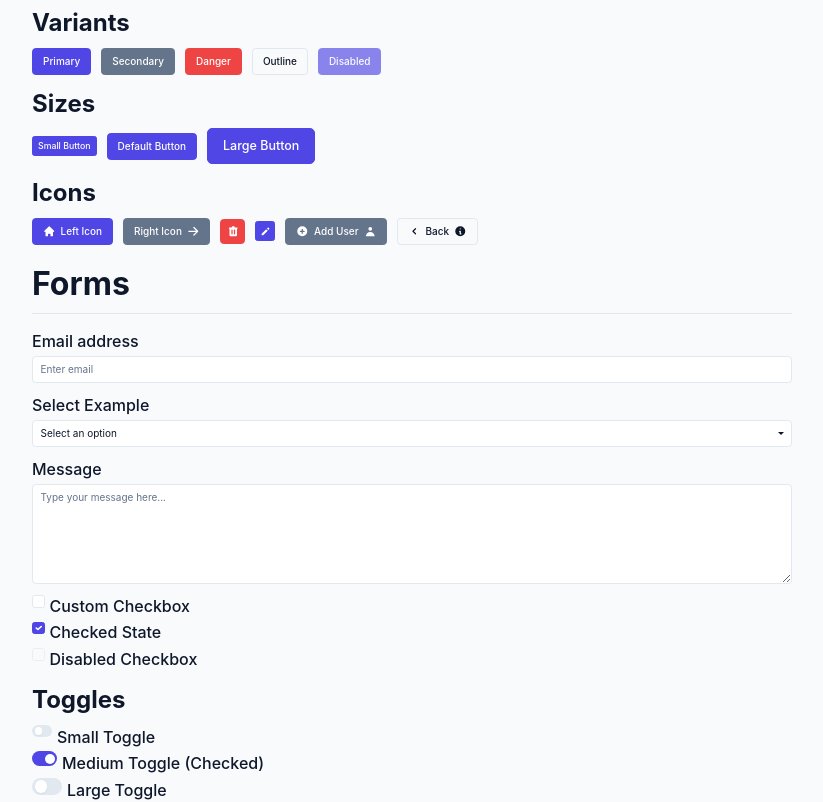
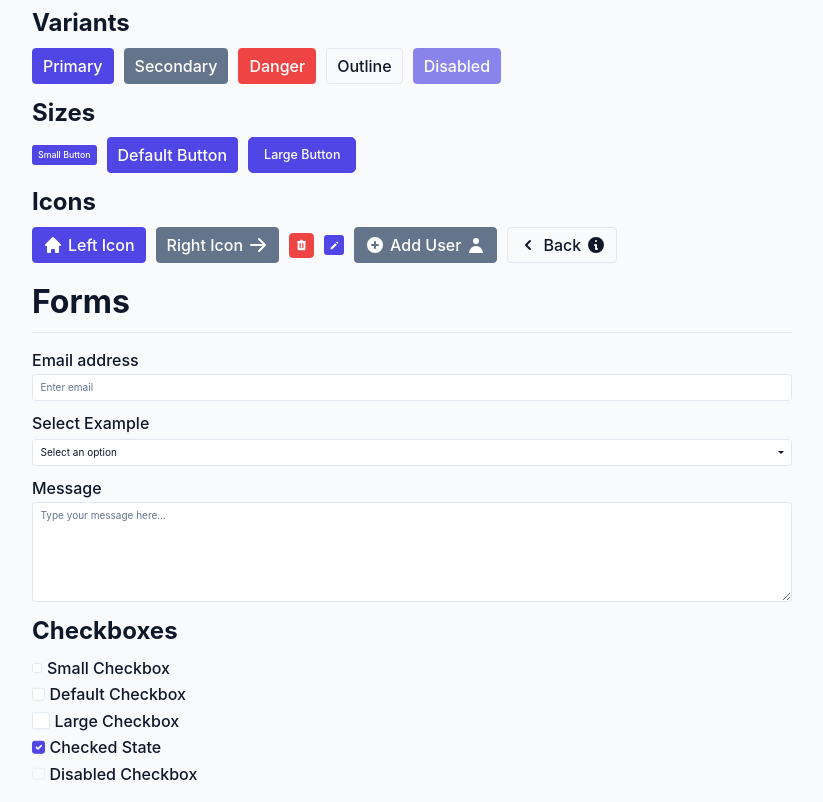
Before and after one commit to Dazz563/antigravity-playground, an Angular app: page / in a window 1280 px wide. Shown: the part 620-1422 px from the top of the page, without its empty margins (228-1051 px from the left). Built offline with nearby package versions, Linux system fonts and the light colour scheme.

Commit message:
feat: Add small and large checkbox sizes, improve form control vertical alignment, and update button font size.

```diff
--- a/src/app/app.html
+++ b/src/app/app.html
@@ -130,12 +130,32 @@
             </div>
 
             <!-- Custom Checkbox -->
+            <h4 class="mt-4 mb-3">Checkboxes</h4>
+
+            <!-- Small -->
+            <div class="form-check form-check-sm">
+                <input class="form-check-input" type="checkbox" value="" id="checkSm">
+                <label class="form-check-label" for="checkSm">
+                    Small Checkbox
+                </label>
+            </div>
+
+            <!-- Default -->
             <div class="form-check">
                 <input class="form-check-input" type="checkbox" value="" id="customCheck1">
                 <label class="form-check-label" for="customCheck1">
-                    Custom Checkbox
+                    Default Checkbox
                 </label>
             </div>
+
+            <!-- Large -->
+            <div class="form-check form-check-lg">
+                <input class="form-check-input" type="checkbox" value="" id="checkLg">
+                <label class="form-check-label" for="checkLg">
+                    Large Checkbox
+                </label>
+            </div>
+
             <div class="form-check">
                 <input class="form-check-input" type="checkbox" value="" id="customCheck2" checked>
                 <label class="form-check-label" for="customCheck2">
--- a/src/styles/buttons.css
+++ b/src/styles/buttons.css
@@ -4,7 +4,7 @@
   align-items: center;
   justify-content: center;
   padding: 0.5rem 1rem;
-  font-size: 1rem;
+  font-size: 1.6rem;
   font-weight: 500;
   line-height: 1.5;
   text-align: center;
--- a/src/styles/forms.css
+++ b/src/styles/forms.css
@@ -80,7 +80,8 @@ textarea.form-control {
   content: "";
   position: absolute;
   left: 0;
-  top: 0.15rem;
+  top: 50%;
+  transform: translateY(-50%);
   /* Align with text */
   width: 1.25rem;
   height: 1.25rem;
@@ -108,6 +109,30 @@ textarea.form-control {
   background-color: var(--background-color);
   opacity: 0.6;
   cursor: not-allowed;
+}
+
+/* Sizes */
+
+/* Small Checkbox */
+.form-check-sm {
+  padding-left: 1.5rem;
+  min-height: 1.25rem;
+}
+
+.form-check-sm .form-check-label::before {
+  width: 1rem;
+  height: 1rem;
+}
+
+/* Large Checkbox */
+.form-check-lg {
+  padding-left: 2.25rem;
+  min-height: 1.75rem;
+}
+
+.form-check-lg .form-check-label::before {
+  width: 1.75rem;
+  height: 1.75rem;
 }
 
 /* Toggle Switch */
@@ -141,7 +166,8 @@ textarea.form-control {
   content: "";
   position: absolute;
   left: 0;
-  top: 0;
+  top: 50%;
+  transform: translateY(-50%);
   width: 2.5rem;
   height: 1.5rem;
   background-color: var(--border-color);
@@ -156,7 +182,8 @@ textarea.form-control {
   content: "";
   position: absolute;
   left: 0.25rem;
-  top: 0.25rem;
+  top: 50%;
+  transform: translateY(-50%);
   width: 1rem;
   height: 1rem;
   background-color: white;
@@ -174,7 +201,7 @@ textarea.form-control {
 }
 
 .form-switch .form-check-input:checked+.form-check-label::after {
-  transform: translateX(1rem);
+  transform: translate(1rem, -50%);
 }
 
 /* Focus State */
@@ -207,11 +234,11 @@ textarea.form-control {
   width: 0.75rem;
   height: 0.75rem;
   left: 0.25rem;
-  top: 0.25rem;
+  top: 50%;
 }
 
 .form-switch-sm .form-check-input:checked+.form-check-label::after {
-  transform: translateX(0.75rem);
+  transform: translate(0.75rem, -50%);
 }
 
 /* Large */
@@ -229,9 +256,9 @@ textarea.form-control {
   width: 1.25rem;
   height: 1.25rem;
   left: 0.25rem;
-  top: 0.25rem;
+  top: 50%;
 }
 
 .form-switch-lg .form-check-input:checked+.form-check-label::after {
-  transform: translateX(1.25rem);
+  transform: translate(1.25rem, -50%);
 }
```
